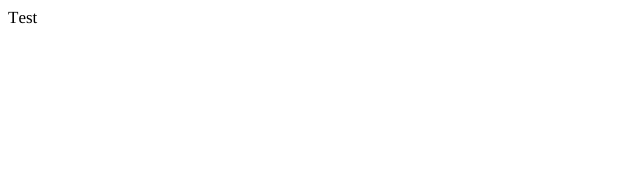
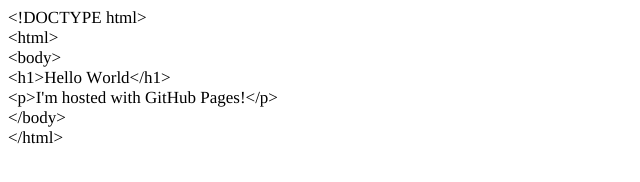
Before and after one commit to AtkTsang/ads, a plain HTML site: page index.html in a window 1280 px wide. Shown: the whole page, without its empty margins (0-640 px from the left). Drawn offline with Linux system fonts and the light colour scheme.

Commit message:
Update index.html

```diff
--- a/index.html
+++ b/index.html
@@ -7,11 +7,19 @@
   <meta name="Generator" content="Cocoa HTML Writer">
   <meta name="CocoaVersion" content="2487.2">
   <style type="text/css">
-    p.p1 {margin: 0.0px 0.0px 0.0px 0.0px; font: 17.0px Times; -webkit-text-stroke: #e5e75c}
+    p.p1 {margin: 0.0px 0.0px 0.0px 0.0px; font: 17.0px Times; color: #000000; -webkit-text-stroke: #eae96f}
+    p.p2 {margin: 0.0px 0.0px 0.0px 0.0px; font: 17.0px Times; -webkit-text-stroke: #dfe54b; min-height: 20.0px}
     span.s1 {font-kerning: none}
   </style>
 </head>
 <body>
-<p class="p1"><span class="s1">Test</span></p>
+<p class="p1"><span class="s1">&lt;!DOCTYPE html&gt;</span></p>
+<p class="p1"><span class="s1">&lt;html&gt;</span></p>
+<p class="p1"><span class="s1">&lt;body&gt;</span></p>
+<p class="p1"><span class="s1">&lt;h1&gt;Hello World&lt;/h1&gt;</span></p>
+<p class="p1"><span class="s1">&lt;p&gt;I'm hosted with GitHub Pages!&lt;/p&gt;</span></p>
+<p class="p1"><span class="s1">&lt;/body&gt;</span></p>
+<p class="p1"><span class="s1">&lt;/html&gt;</span></p>
+<p class="p2"><span class="s1"></span><br></p>
 </body>
 </html>
```
